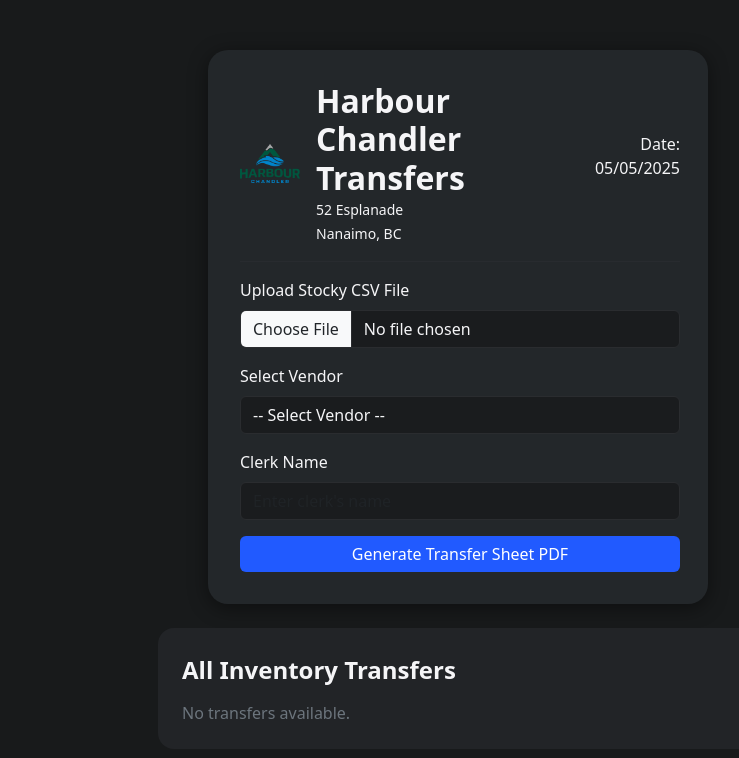
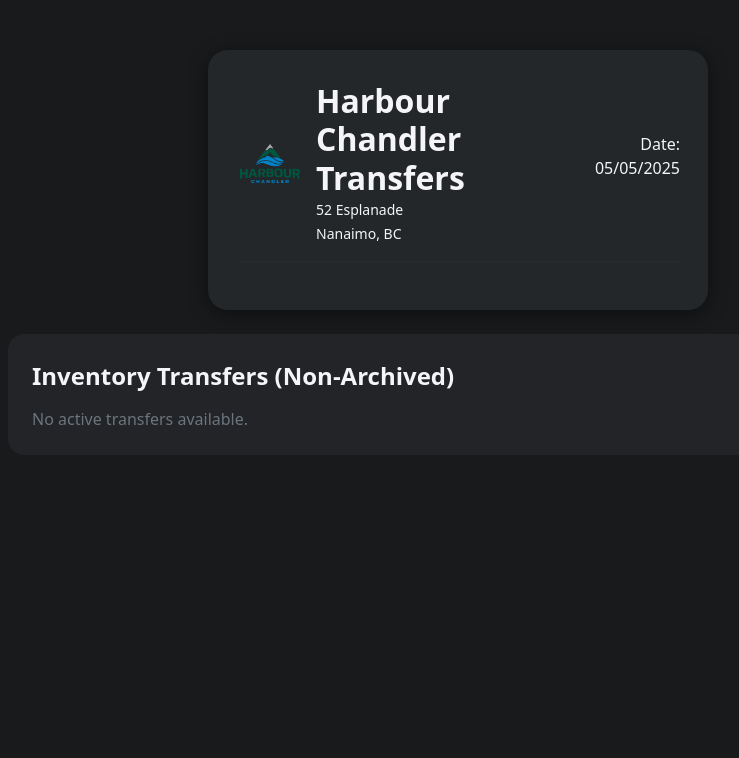
Before and after one commit to ITASFrank/pdf-transfers, a Flask app: page / in a window 1280 px wide. Shown: the top 758 px of the page, without its empty margins (182-921 px from the left). Run offline with Flask 3, Linux system fonts and the light colour scheme.

Commit message:
Update index.html

```diff
--- a/templates/index.html
+++ b/templates/index.html
@@ -4,47 +4,17 @@
     <meta charset="UTF-8">
     <title>Harbour Chandler Transfers</title>
     <meta name="viewport" content="width=device-width, initial-scale=1">
-    <!-- Simple Bootstrap via CDN for layout and form controls -->
     <link rel="stylesheet" href="https://cdn.jsdelivr.net/npm/bootstrap@5.3.3/dist/css/bootstrap.min.css">
     <style>
-        body {
-            background: #181a1b;
-            color: #f5f5f7;
-        }
-        .transfer-card {
-            background: #23272a;
-            border-radius: 20px;
-            box-shadow: 0 4px 20px rgba(0,0,0,0.45);
-            padding: 32px 28px 32px 32px;
-            max-width: 500px;
-            margin: 50px auto 24px;
-        }
-        .logo-img {
-            max-width: 60px;
-        }
-        .btn-primary {
-            background: #215aff;
-            border: none;
-        }
-        .active-list {
-            background: #222427;
-            border-radius: 16px;
-            padding: 28px 24px 24px 24px;
-            max-width: 600px;
-            margin: 0 auto 32px;
-        }
-        label, .form-label {
-            color: #f5f5f7;
-        }
-        .form-control, .form-select {
-            background: #1a1c1e;
-            border: 1px solid #2a2c2f;
-            color: #f5f5f7;
-        }
-        .form-control:focus, .form-select:focus {
-            border-color: #215aff;
-            box-shadow: 0 0 0 0.2rem #215aff40;
-        }
+        body { background: #181a1b; color: #f5f5f7; }
+        .transfer-card { background: #23272a; border-radius: 20px; box-shadow: 0 4px 20px rgba(0,0,0,0.45); padding: 32px 28px 32px 32px; max-width: 500px; margin: 50px auto 24px;}
+        .logo-img { max-width: 60px; }
+        .btn-primary { background: #215aff; border: none;}
+        .active-list { background: #222427; border-radius: 16px; padding: 28px 24px 24px 24px; max-width: 900px; margin: 0 auto 32px;}
+        label, .form-label { color: #f5f5f7; }
+        .form-control, .form-select { background: #1a1c1e; border: 1px solid #2a2c2f; color: #f5f5f7; }
+        .form-control:focus, .form-select:focus { border-color: #215aff; box-shadow: 0 0 0 0.2rem #215aff40;}
+        .pdf-btn { font-size: 14px; }
     </style>
 </head>
 <body>
@@ -60,49 +30,30 @@
         </div>
     </div>
     <hr style="border-color: #3a3b3c;">
-    <!-- CSV Upload Form -->
-    <form method="POST" enctype="multipart/form-data">
-        <div class="mb-3">
-            <label for="csv" class="form-label">Upload Stocky CSV File</label>
-            <input class="form-control" type="file" name="csv" id="csv" required>
-        </div>
-        <div class="mb-3">
-            <label for="vendor" class="form-label">Select Vendor</label>
-            <select class="form-select" name="vendor" id="vendor" required>
-                <option value="">-- Select Vendor --</option>
-                {% for v in vendor_options %}
-                    <option value="{{ v }}">{{ v }}</option>
-                {% endfor %}
-            </select>
-        </div>
-        <div class="mb-3">
-            <label for="clerk" class="form-label">Clerk Name</label>
-            <input class="form-control" type="text" name="clerk" id="clerk" required placeholder="Enter clerk's name">
-        </div>
-        <button class="btn btn-primary w-100" type="submit">Generate Transfer Sheet PDF</button>
-    </form>
 </div>
+
 <div class="active-list">
-    <h4 class="mb-3" style="font-weight: 700;">All Inventory Transfers</h4>
+    <h4 class="mb-3" style="font-weight: 700;">Inventory Transfers (Non-Archived)</h4>
     {% if active_transfers and active_transfers|length > 0 %}
         <div class="table-responsive">
             <table class="table table-dark table-striped table-bordered align-middle">
                 <thead>
                     <tr>
                         <th scope="col">#</th>
-                        <th scope="col">Transfer ID</th>
+                        <th scope="col">Transfer #</th>
                         <th scope="col">Created</th>
-                        <th scope="col">Origin</th>
-                        <th scope="col">Destination</th>
+                        <th scope="col">Origin ID</th>
+                        <th scope="col">Destination ID</th>
                         <th scope="col">Status</th>
-                        <th scope="col">Archived</th>
+                        <th scope="col">Note</th>
+                        <th scope="col">PDF</th>
                     </tr>
                 </thead>
                 <tbody>
                     {% for t in active_transfers %}
                     <tr>
                         <td>{{ loop.index }}</td>
-                        <td>{{ t.name }}</td>
+                        <td>{{ t.sequential_id }}</td>
                         <td>{{ t.created_at }}</td>
                         <td>{{ t.origin }}</td>
                         <td>{{ t.destination }}</td>
@@ -111,18 +62,13 @@
                                 <span class="badge bg-warning text-dark">Open</span>
                             {% elif t.status == "sent" %}
                                 <span class="badge bg-primary">Sent</span>
-                            {% elif t.status == "received" %}
-                                <span class="badge bg-success">Received</span>
                             {% else %}
                                 <span class="badge bg-secondary">{{ t.status }}</span>
                             {% endif %}
                         </td>
+                        <td>{{ t.note or '' }}</td>
                         <td>
-                            {% if t.archived %}
-                                <span class="badge bg-danger">Yes</span>
-                            {% else %}
-                                <span class="badge bg-success">No</span>
-                            {% endif %}
+                            <a class="btn btn-sm btn-success pdf-btn" href="{{ url_for('generate_pdf', transfer_id=t.id) }}" target="_blank">PDF</a>
                         </td>
                     </tr>
                     {% endfor %}
@@ -130,7 +76,7 @@
             </table>
         </div>
     {% else %}
-        <div class="text-secondary">No transfers available.</div>
+        <div class="text-secondary">No active transfers available.</div>
     {% endif %}
 </div>
 </body>
```
